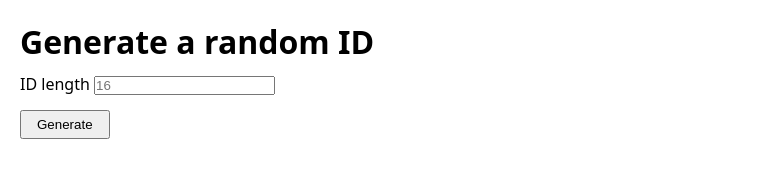
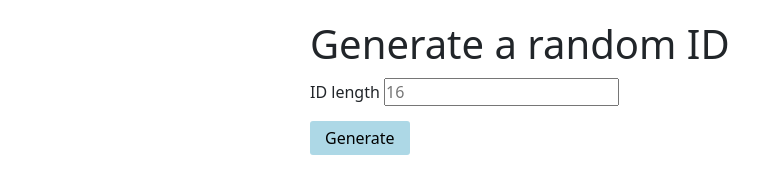
Before and after one commit to netrolite/id-generator, a plain HTML site: page index.html in a window 1280 px wide. Shown: the whole page, without its empty margins (0-771 px from the left). Drawn offline with nearby package versions, Linux system fonts and the light colour scheme.

Commit message:
bootstrap & button css

```diff
--- a/index.css
+++ b/index.css
@@ -11,8 +11,8 @@ body {
 main {
     max-width: 700px;
     min-height: 100vh;
-    margin: auto;
-    margin: 20px;
+    margin: 20px auto;
+    padding: 0 20px;
 }
 
 h1 {
@@ -39,6 +39,9 @@ h1 {
 
 .btn-generate {
     padding: 5px 15px;
+    border: none;
+    border-radius: 3px;
+    background-color: lightblue;
 }
 
 .generated-string {
--- a/index.html
+++ b/index.html
@@ -5,6 +5,9 @@
     <meta http-equiv="X-UA-Compatible" content="IE=edge">
     <meta name="viewport" content="width=device-width, initial-scale=1.0">
     <title>ID generator</title>
+    <!--Bootstrap-->
+    <link href="https://cdn.jsdelivr.net/npm/bootstrap@5.2.3/dist/css/bootstrap.min.css" rel="stylesheet" integrity="sha384-rbsA2VBKQhggwzxH7pPCaAqO46MgnOM80zW1RWuH61DGLwZJEdK2Kadq2F9CUG65" crossorigin="anonymous">
+    <script src="https://cdn.jsdelivr.net/npm/bootstrap@5.2.3/dist/js/bootstrap.bundle.min.js" integrity="sha384-kenU1KFdBIe4zVF0s0G1M5b4hcpxyD9F7jL+jjXkk+Q2h455rYXK/7HAuoJl+0I4" crossorigin="anonymous"></script>
     <link rel="stylesheet" href="index.css">
     <script src="index.js" defer></script>
 </head>
@@ -23,7 +26,12 @@
         </div>
 
         <div class="btn-wrapper">
-            <button onclick="generateID()" class="btn-generate">Generate</button>
+            <button
+                onclick="generateID()"
+                class="btn-generate"
+            >
+                Generate
+            </button>
             <div class="time-elapsed"></div>
         </div>
         <div class="generated-string"></div>
```
